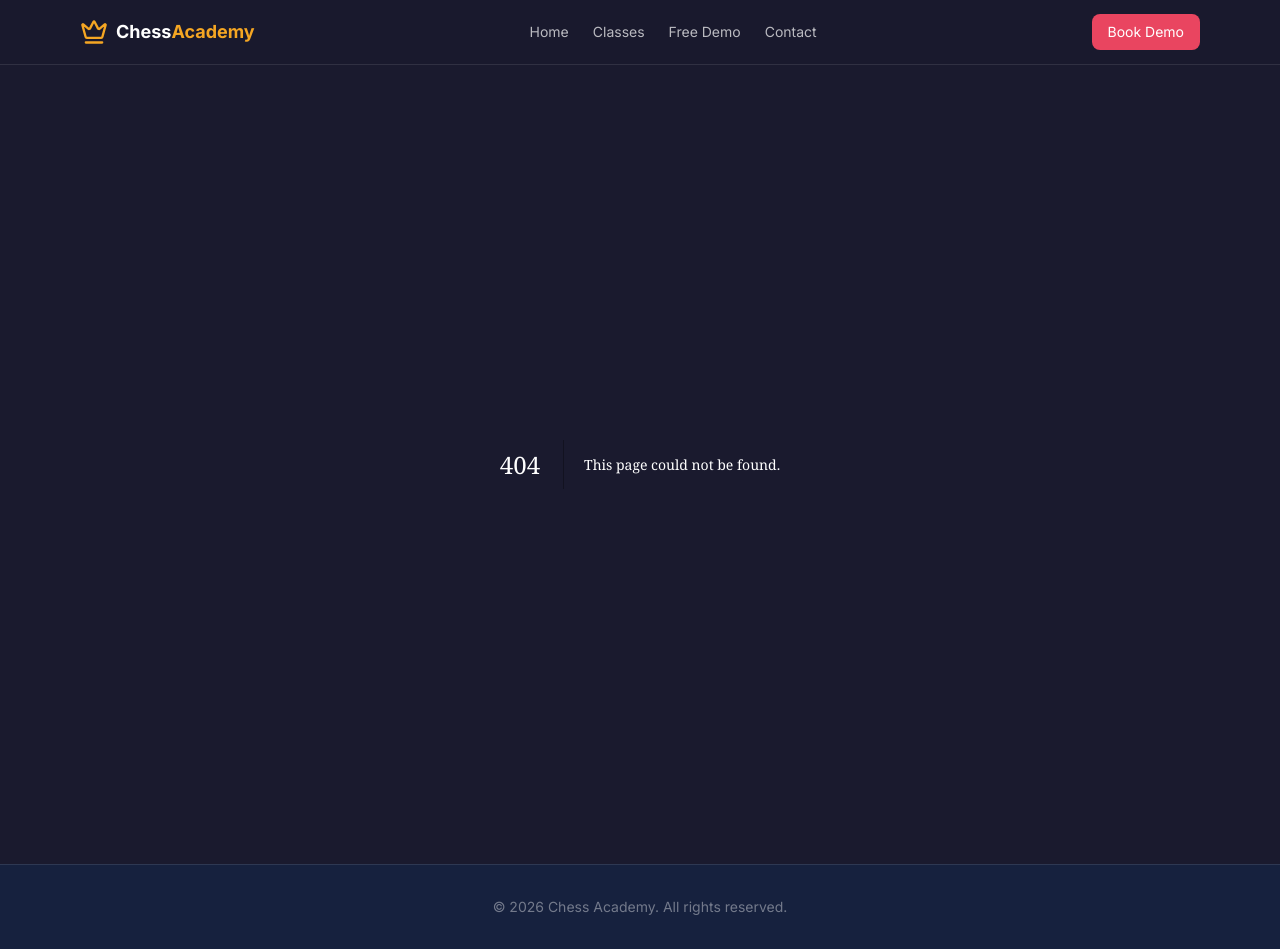
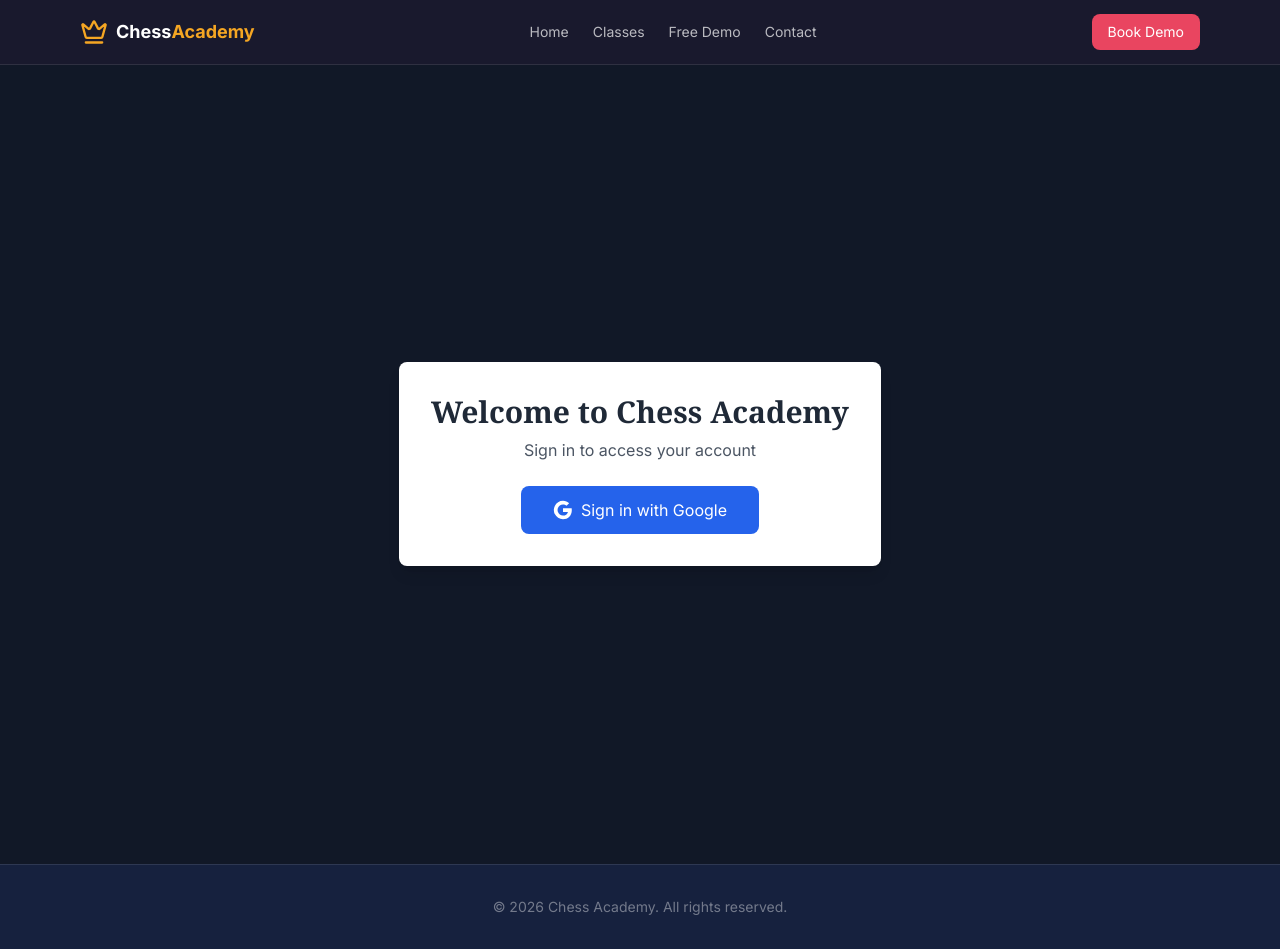
Before and after one commit to abhinavdubgepro-netizen/chess-academy, a Next.js app: page /login in a window 1280 px wide. Before the commit this address had no page. Built offline with nearby package versions, Linux system fonts and the light colour scheme.

Commit message:
feat: add login page with Google auth

```diff
--- /dev/null
+++ b/app/login/page.tsx
@@ -0,0 +1,26 @@
+'use client';
+
+import { signIn } from 'next-auth/react';
+
+export default function LoginPage() {
+  return (
+    <div className="flex min-h-screen items-center justify-center bg-gray-900">
+      <div className="text-center p-8 bg-white rounded-lg shadow-lg">
+        <h1 className="text-3xl font-bold mb-2 text-gray-800">Welcome to Chess Academy</h1>
+        <p className="text-gray-600 mb-6">Sign in to access your account</p>
+        <button
+          onClick={() => signIn('google', { callbackUrl: '/' })}
+          className="bg-blue-600 text-white px-8 py-3 rounded-lg hover:bg-blue-700 transition-colors flex items-center gap-2 mx-auto"
+        >
+          <svg className="w-5 h-5" viewBox="0 0 24 24">
+            <path fill="currentColor" d="M22.56 12.25c0-.78-.07-1.53-.2-2.25H12v4.26h5.92c-.26 1.37-1.04 2.53-2.21 3.31v2.77h3.57c2.08-1.92 3.28-4.74 3.28-8.09z"/>
+            <path fill="currentColor" d="M12 23c2.97 0 5.46-.98 7.28-2.66l-3.57-2.77c-.98.66-2.23 1.06-3.71 1.06-2.86 0-5.29-1.93-6.16-4.53H2.18v2.84C3.99 20.53 7.7 23 12 23z"/>
+            <path fill="currentColor" d="M5.84 14.09c-.22-.66-.35-1.36-.35-2.09s.13-1.43.35-2.09V7.07H2.18C1.43 8.55 1 10.22 1 12s.43 3.45 1.18 4.93l2.85-2.22.81-.62z"/>
+            <path fill="currentColor" d="M12 5.38c1.62 0 3.06.56 4.21 1.64l3.15-3.15C17.45 2.09 14.97 1 12 1 7.7 1 3.99 3.47 2.18 7.07l3.66 2.84c.87-2.6 3.3-4.53 6.16-4.53z"/>
+          </svg>
+          Sign in with Google
+        </button>
+      </div>
+    </div>
+  );
+}
```
